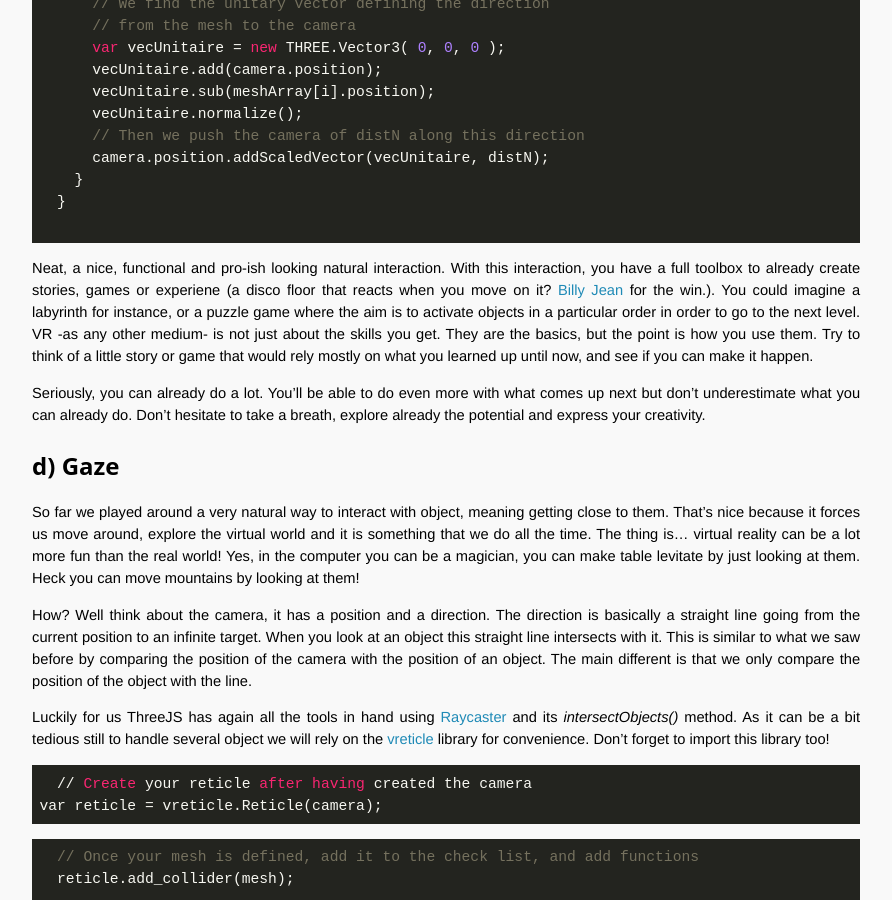
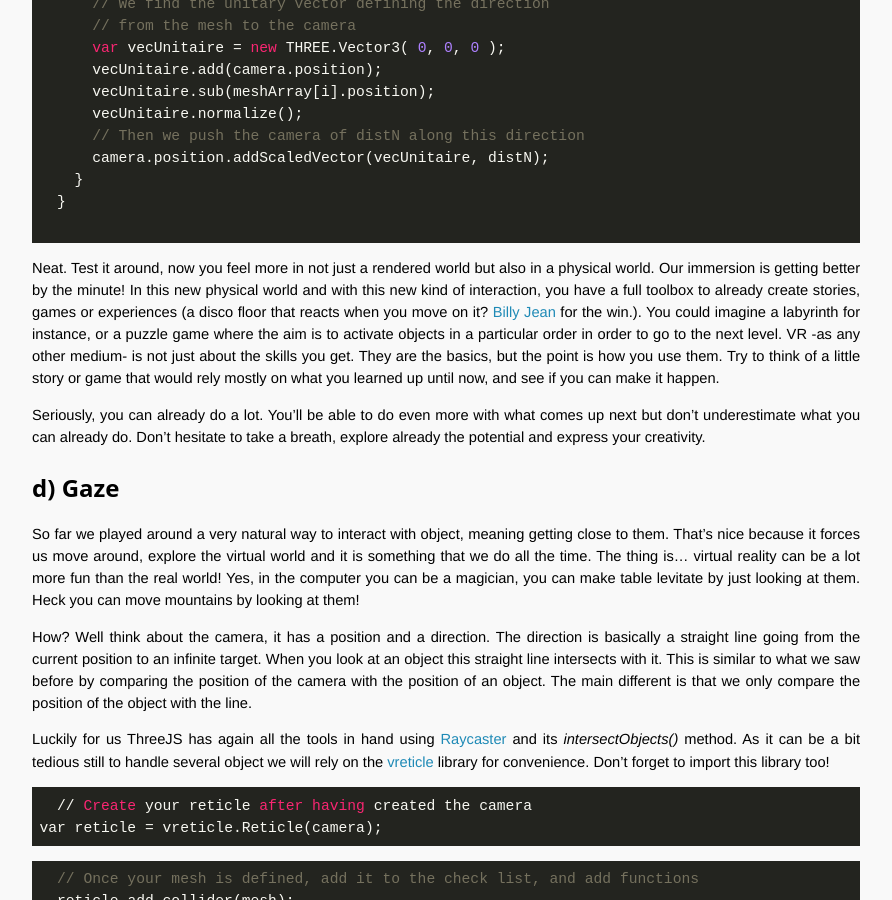
Before and after one commit to OpenTechSchool-Brussels/webVR-for-3D-graphics-and-music, a Jekyll site: the page built from interacting-within-the-scene.markdown, in a window 1280 px wide and 900 px high, scrolled down 2290 px. Shown: the whole window, without its empty margins (324-1216 px from the left). Built offline with Jekyll 4.4.1, drawn with Linux system fonts in a browser that asks for light colours; Markdown is read by kramdown in place of the engine named in the settings.

Commit message:
Update interacting-within-the-scene.markdown

````diff
--- a/interacting-within-the-scene.markdown
+++ b/interacting-within-the-scene.markdown
@@ -95,7 +95,7 @@ While you have here a simple interaction, you can know trigger any piece of code
 
 ```
 
-Neat, a nice, functional and pro-ish looking natural interaction. With this interaction, you have a full toolbox to already create stories, games or experiene (a disco floor that reacts when you move on it? [Billy Jean](https://youtu.be/Zi_XLOBDo_Y?t=18s) for the win.). You could imagine a labyrinth for instance, or a puzzle game where the aim is to activate objects in a particular order in order to go to the next level. VR -as any other medium- is not just about the skills you get. They are the basics, but the point is how you use them. Try to think of a little story or game that would rely mostly on what you learned up until now, and see if you can make it happen.
+Neat. Test it around, now you feel more in not just a rendered world but also in a physical world. Our immersion is getting better by the minute! In this new physical world and with this new kind of interaction, you have a full toolbox to already create stories, games or experiences (a disco floor that reacts when you move on it? [Billy Jean](https://youtu.be/Zi_XLOBDo_Y?t=18s) for the win.). You could imagine a labyrinth for instance, or a puzzle game where the aim is to activate objects in a particular order in order to go to the next level. VR -as any other medium- is not just about the skills you get. They are the basics, but the point is how you use them. Try to think of a little story or game that would rely mostly on what you learned up until now, and see if you can make it happen.
 
 Seriously, you can already do a lot. You'll be able to do even more with what comes up next but don't underestimate what you can already do. Don't hesitate to take a breath, explore already the potential and express your creativity.
 
````
